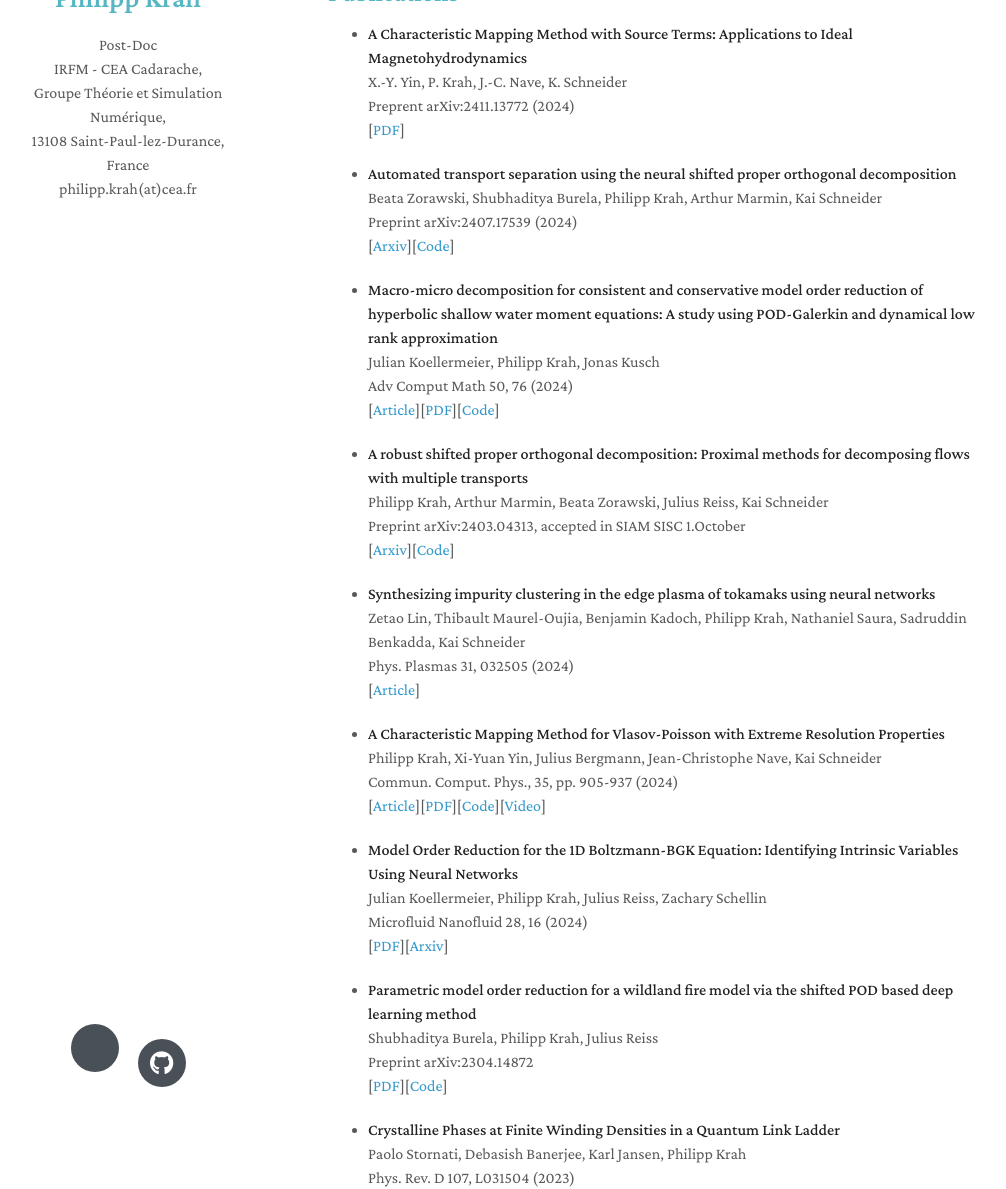
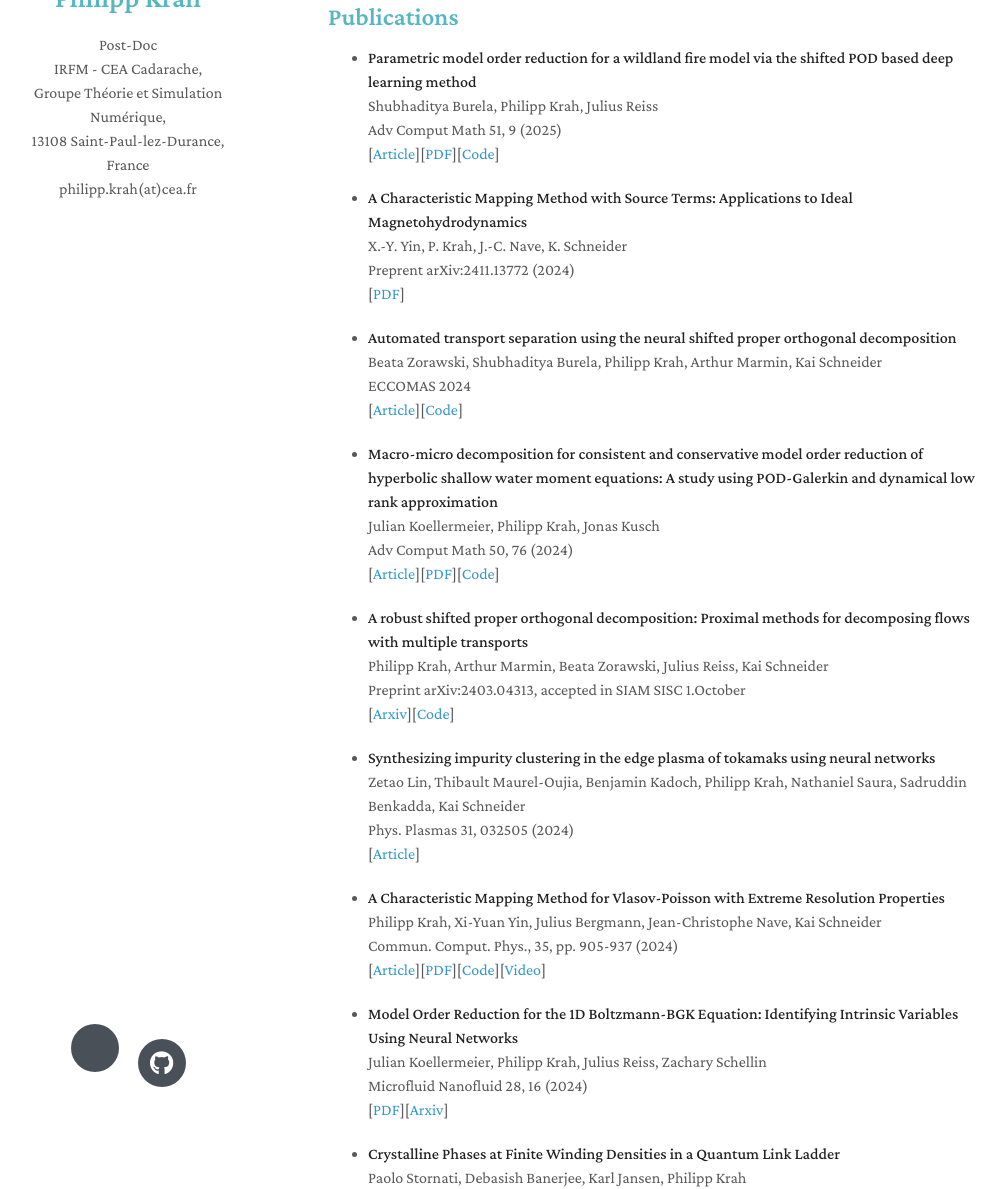
Before and after one commit to Philipp137/Philipp137.github.io, a Jekyll site: the page built from index.markdown, in a window 1280 px wide and 1400 px high, scrolled down 868 px, cut to the strip 211-1400 px from the top of the window. Shown: the whole strip, without its empty margins (142-1148 px from the left). Built offline with Jekyll 4.4.1, drawn with Linux system fonts in a browser that asks for light colours; nearby versions of some CDN libraries; a style sheet for code colours, icons or effects is not loaded; some of the changed text lies outside the part shown.

Commit message:
paper added

```diff
--- a/index.markdown
+++ b/index.markdown
@@ -18,6 +18,7 @@ Physics-love, Algorithms-fun, [Rhythm-freedom](https://soundcloud.com/massesandb
 
 ## News
 
+- **[Feb. 2025]** Our shifted POD deep learning paper was published in ACOM [[Article](http://dx.doi.org/10.1007/s10444-025-10220-4)]
 - **[Jan. 2025]** I officially joint the theory and numerical simulation group of [CEA-IRFM](https://irfm.cea.fr/) in Cadarache france
 - **[Nov. 2024]** New preprint is out: Ideal MHD with Characteristic Mapping [[Article](http://dx.doi.org/10.48550/arXiv.2411.13772)]
 - **[Nov. 2024]** Giving a talk at the APS conference in Salt Lake City [[Abstract](https://meetings.aps.org/Meeting/DFD24/Session/A08.6)]
@@ -36,6 +37,14 @@ Physics-love, Algorithms-fun, [Rhythm-freedom](https://soundcloud.com/massesandb
 
 ## Publications
 
+- **Parametric model order reduction for a wildland fire model via the shifted POD based deep learning method**
+  <br>
+  Shubhaditya Burela, Philipp Krah, Julius Reiss
+  <br>
+  Adv Comput Math 51, 9 (2025)
+  <br>
+  [[Article](https://doi.org/10.1007/s10444-025-10220-4)][[PDF](https://arxiv.org/abs/2304.14872)][[Code](https://github.com/MOR-transport/sPOD-NN-paper)]
+
 - **A Characteristic Mapping Method with Source Terms: Applications to Ideal Magnetohydrodynamics**
   <br>
   X.-Y. Yin, P. Krah, J.-C. Nave, K. Schneider
@@ -48,9 +57,9 @@ Physics-love, Algorithms-fun, [Rhythm-freedom](https://soundcloud.com/massesandb
   <br>
   Beata Zorawski, Shubhaditya Burela, Philipp Krah, Arthur Marmin, Kai Schneider
   <br>
-  Preprint  arXiv:2407.17539 (2024)
+  ECCOMAS 2024
   <br>
-  [[Arxiv](https://arxiv.org/abs/2407.17539)][[Code](https://github.com/MOR-transport/automated_NsPOD)]
+  [[Article](https://www.scipedia.com/public/Krah_et_al_2024a)][[Code](https://github.com/MOR-transport/automated_NsPOD)]
 
 - **Macro-micro decomposition for consistent and conservative model order reduction of hyperbolic shallow water moment equations: A study using POD-Galerkin and dynamical low rank approximation**
   <br>
@@ -91,15 +100,6 @@ Physics-love, Algorithms-fun, [Rhythm-freedom](https://soundcloud.com/massesandb
   Microfluid Nanofluid 28, 16 (2024)
   <br>
   [[PDF](https://doi.org/10.1007/s10404-024-02711-5)][[Arxiv](https://arxiv.org/pdf/2310.04318.pdf)]
-
-- **Parametric model order reduction for a wildland fire model via the shifted POD based deep learning method**
-  <br>
-  Shubhaditya Burela, Philipp Krah, Julius Reiss
-  <br>
-  Preprint arXiv:2304.14872
-  <br>
-  [[PDF](https://arxiv.org/abs/2304.14872)][[Code](https://github.com/MOR-transport/sPOD-NN-paper)]
-
 
 - **Crystalline Phases at Finite Winding Densities in a Quantum Link Ladder**
   <br>
```
